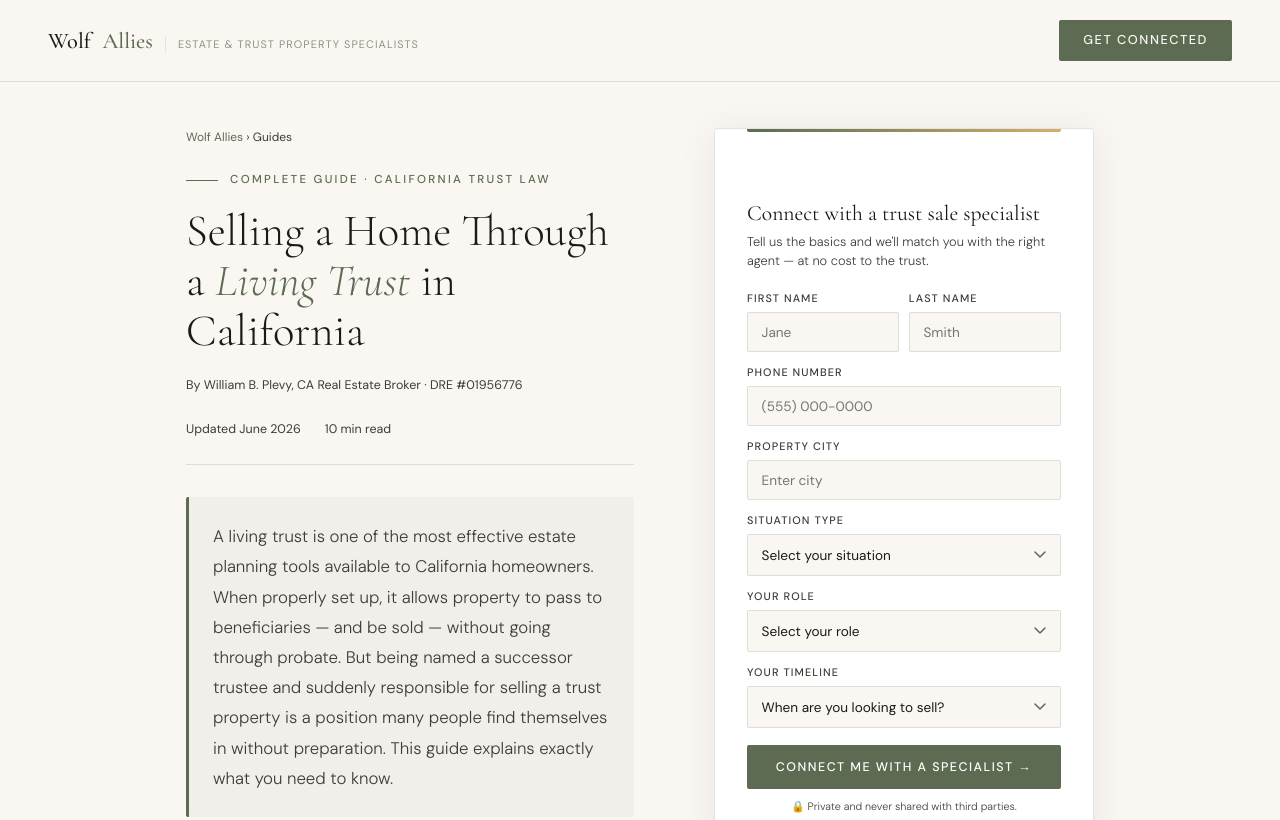
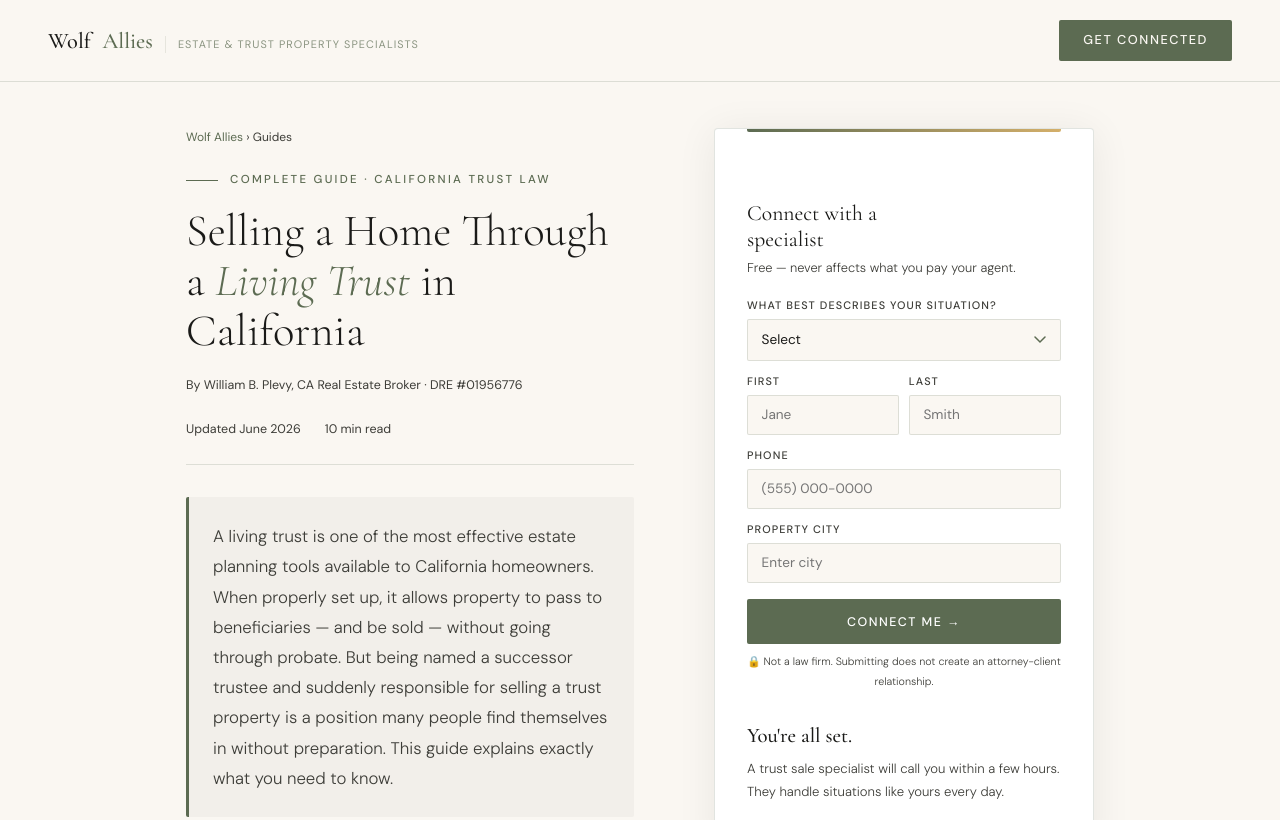
Before and after one commit to WPLEVY/wolfallies, a plain HTML site: page trust-sale-california.html in a window 1280 px wide. Shown: the top 820 px of the page. Drawn offline with nearby package versions, Linux system fonts and the light colour scheme.

Commit message:
Add files via upload

```diff
--- a/trust-sale-california.html
+++ b/trust-sale-california.html
@@ -280,52 +280,33 @@
   <aside class="sidebar">
     <div class="form-card" id="connect">
       <div id="form-state">
-        <h2 class="form-title">Connect with a trust sale specialist</h2>
-        <p class="form-subtitle">Tell us the basics and we'll match you with the right agent — at no cost to the trust.</p>
-        <form id="lead-form" novalidate>
-          <div class="form-row">
-            <div class="form-group"><label>First Name</label><input type="text" id="fname" placeholder="Jane" required /></div>
-            <div class="form-group"><label>Last Name</label><input type="text" id="lname" placeholder="Smith" required /></div>
-          </div>
-          <div class="form-group"><label>Phone Number</label><input type="tel" id="phone" placeholder="(555) 000-0000" required /></div>
-          <div class="form-group"><label>Property City</label><input type="text" id="city" placeholder="Enter city" required /></div>
-          <div class="form-group"><label>Situation Type</label>
-            <select id="situation" required>
-              <option value="" disabled selected>Select your situation</option>
-              <option value="trust">Trust Administration (TA)</option>
-              <option value="probate">Probate</option>
-              <option value="inherited">Inherited Property</option>
-              <option value="divorce">Divorce / Separation</option>
-              <option value="estate">General Estate Sale</option>
-              <option value="other">Other / Not Sure</option>
-            </select>
-          </div>
-          <div class="form-group"><label>Your Role</label>
-            <select id="role" required>
-              <option value="" disabled selected>Select your role</option>
-              <option value="trustee">Trustee or Successor Trustee</option>
-              <option value="executor">Executor or Administrator</option>
-              <option value="heir">Heir or Beneficiary</option>
-              <option value="poa">Acting Under Power of Attorney</option>
-              <option value="behalf">Acting on Someone's Behalf</option>
-              <option value="other">Other</option>
-            </select>
-          </div>
-          <div class="form-group"><label>Your Timeline</label>
-            <select id="timeline">
-              <option value="" disabled selected>When are you looking to sell?</option>
-              <option value="asap">As soon as possible</option>
-              <option value="90days">Within 90 days</option>
-              <option value="6months">Within 6 months</option>
-              <option value="figuring">Still figuring it out</option>
-            </select>
-          </div>
-          <button type="submit" class="btn-submit" id="submit-btn">Connect Me With a Specialist →</button>
-        </form>
-        <p class="form-privacy">🔒 Private and never shared with third parties.</p>
+      <h2 class="form-title">Connect with a<br>specialist</h2>
+      <p class="form-subtitle">Free — never affects what you pay your agent.</p>
+      <div class="form-group">
+        <label for="need-type">What best describes your situation?</label>
+        <select id="need-type">
+          <option value="" disabled selected>Select</option>
+          <option value="sell-property">I need to sell inherited, trust, or probate property</option>
+          <option value="trustee">I'm a trustee managing a trust</option>
+          <option value="executor">I'm an executor of an estate</option>
+          <option value="legal-help">I need legal help with trust or probate</option>
+          <option value="not-sure">Not sure yet</option>
+        </select>
       </div>
-      <div class="success-state" id="success-state">
-        <div class="success-icon"><svg width="20" height="20" viewBox="0 0 20 20" fill="none"><path d="M4 10l4 4 8-8" stroke="#5c6b52" stroke-width="1.75" stroke-linecap="round" stroke-linejoin="round"/></svg></div>
+      <div class="form-row">
+        <div class="form-group"><label>First</label><input type="text" id="fname" placeholder="Jane" /></div>
+        <div class="form-group"><label>Last</label><input type="text" id="lname" placeholder="Smith" /></div>
+      </div>
+      <div class="form-group"><label>Phone</label><input type="tel" id="phone" placeholder="(555) 000-0000" /></div>
+      <div class="form-group"><label>Property City</label><input type="text" id="city" placeholder="Enter city" /></div>
+      <button class="btn-submit" id="submit-btn" onclick="submitSidebarForm()">Connect Me →</button>
+      <p class="form-privacy">🔒 Not a law firm. Submitting does not create an attorney-client relationship.</p>
+    </div>
+    <div class="success-state" id="success-state">
+      <div class="success-icon"><svg width="20" height="20" viewBox="0 0 20 20" fill="none"><path d="M4 10l4 4 8-8" stroke="#5c6b52" stroke-width="1.75" stroke-linecap="round" stroke-linejoin="round"/></svg></div>
+      <h3 class="success-title">You're all set.</h3>
+      <p class="success-text">A specialist will call you within hours.</p>
+    </div>
         <h3 class="success-title">You're all set.</h3>
         <p class="success-text">A trust sale specialist will call you within a few hours. They handle situations like yours every day.</p>
       </div>
```
